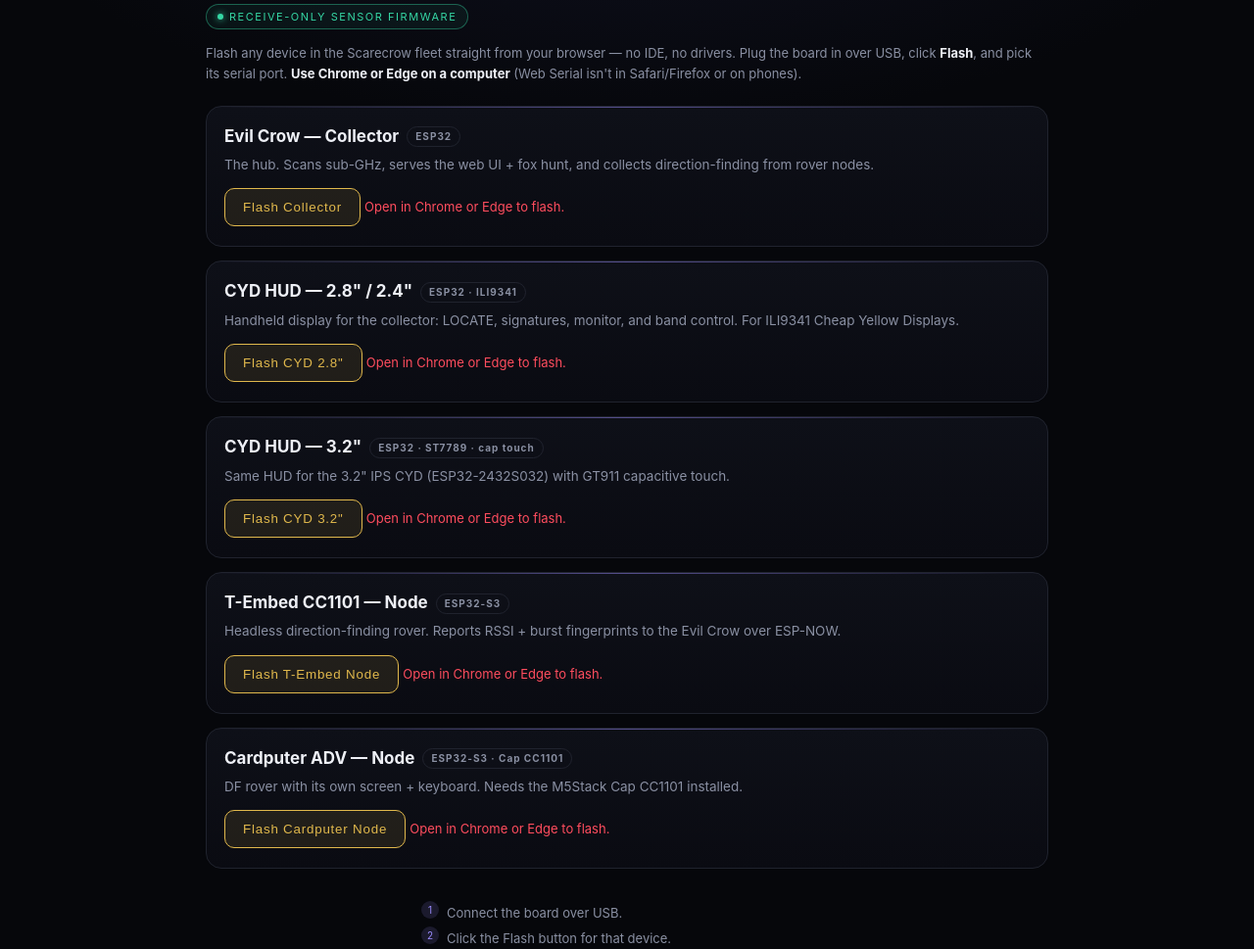
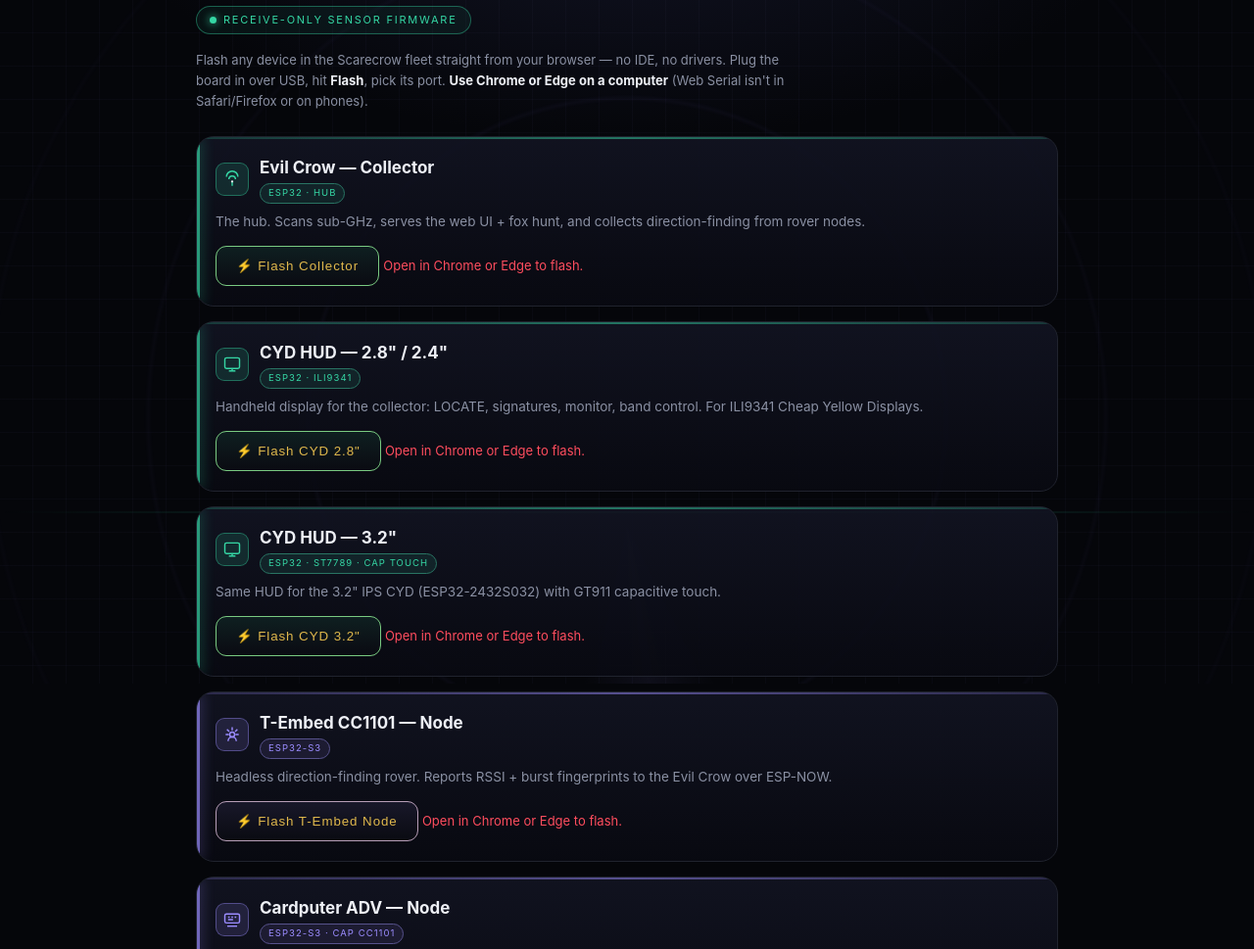
Before and after one commit to anubisdarkwatch/Scarecrow, a plain HTML site: page docs/index.html in a window 1280 px wide. Shown: the part 102-1071 px from the top of the page at 98% size. Drawn offline with Linux system fonts and the light colour scheme.

Commit message:
Flasher UI: animated Darkwatch glow-up
Radar-sweep + grid background with a drifting scan line, pulsing crow mark RF
arcs, shimmering gradient title, breathing RX-ONLY pill. Device cards get a
per-chip accent (ESP32 teal / ESP32-S3 violet), hover lift + glow + border
streak, mini device-type glyphs, and sheen on the flash buttons. All pure CSS,
prefers-reduced-motion respected. Same ESP Web Tools buttons/manifests.

Co-Authored-By: Claude Opus 4.8 <noreply@anthropic.com>
Claude-Session: https://claude.ai/code/session_018bzYTVBsgVPV1tJWSxyfTX

```diff
--- a/docs/index.html
+++ b/docs/index.html
@@ -12,115 +12,195 @@
     --gold:#e0b84c; --acc:#9b8cff; --teal:#35d6a4; --hot:#ff4d5e;
   }
   *{box-sizing:border-box}
-  body{margin:0;background:radial-gradient(1200px 600px at 50% -10%,#121426 0%,var(--bg) 60%);
-    color:var(--ink);font:15px/1.5 -apple-system,BlinkMacSystemFont,"Segoe UI",Roboto,sans-serif;
-    min-height:100vh;padding:28px 18px 60px}
-  .wrap{max-width:860px;margin:0 auto}
-  header{display:flex;align-items:center;gap:14px;margin-bottom:6px}
-  .mark{width:46px;height:46px;flex:none}
-  h1{margin:0;font-size:26px;letter-spacing:.02em;
-    background:linear-gradient(90deg,var(--ink),#c7ccda);-webkit-background-clip:text;background-clip:text;color:transparent}
-  .sub{color:var(--acc);font-size:11px;letter-spacing:.22em;margin-top:2px}
-  .rx{display:inline-flex;align-items:center;gap:6px;margin:14px 0 4px;padding:4px 11px;border-radius:999px;
-    font-size:11px;letter-spacing:.14em;color:var(--teal);border:1px solid rgba(53,214,164,.4);background:rgba(53,214,164,.06)}
-  .rx::before{content:"";width:6px;height:6px;border-radius:50%;background:var(--teal);box-shadow:0 0 7px var(--teal)}
-  .note{color:var(--dim);font-size:13px;margin:10px 0 22px;line-height:1.6}
+  html,body{margin:0;min-height:100%}
+  body{background:#05060a;color:var(--ink);overflow-x:hidden;
+    font:15px/1.5 -apple-system,BlinkMacSystemFont,"Segoe UI",Roboto,sans-serif;
+    padding:34px 18px 60px;position:relative}
+
+  /* ---- animated background: radar sweep + grid + vignette ---- */
+  .bg{position:fixed;inset:0;z-index:0;pointer-events:none;overflow:hidden}
+  .bg::before{content:"";position:absolute;inset:0;
+    background:
+      linear-gradient(transparent 0 97%,rgba(155,140,255,.05) 100%) 0 0/100% 34px,
+      linear-gradient(90deg,transparent 0 97%,rgba(155,140,255,.05) 100%) 0 0/34px 100%,
+      radial-gradient(900px 500px at 50% -8%,#15172b 0%,#05060a 62%);}
+  .sweep{position:absolute;left:50%;top:-40vh;width:150vmax;height:150vmax;
+    transform:translateX(-50%);
+    background:conic-gradient(from 0deg,transparent 0deg,rgba(155,140,255,.08) 22deg,transparent 46deg);
+    animation:spin 12s linear infinite;opacity:.8}
+  .rings{position:absolute;left:50%;top:-30vh;transform:translateX(-50%);width:120vmax;height:120vmax;
+    border-radius:50%;opacity:.5;
+    background:
+      radial-gradient(circle,transparent 0 29.6%,rgba(155,140,255,.07) 30%,transparent 30.4%),
+      radial-gradient(circle,transparent 0 44.6%,rgba(155,140,255,.055) 45%,transparent 45.4%),
+      radial-gradient(circle,transparent 0 59.6%,rgba(155,140,255,.04) 60%,transparent 60.4%)}
+  .scan{position:fixed;left:0;right:0;height:2px;z-index:1;pointer-events:none;
+    background:linear-gradient(90deg,transparent,rgba(53,214,164,.5),transparent);
+    animation:drop 6.5s linear infinite;opacity:.5}
+  @keyframes spin{to{transform:translateX(-50%) rotate(360deg)}}
+  @keyframes drop{0%{top:-2%}100%{top:102%}}
+
+  .wrap{max-width:880px;margin:0 auto;position:relative;z-index:2}
+  header{display:flex;align-items:center;gap:15px;margin-bottom:4px}
+  .mark{width:52px;height:52px;flex:none;filter:drop-shadow(0 0 10px rgba(155,140,255,.5))}
+  .rfarc{animation:radiate 2.6s ease-in-out infinite}
+  .rfarc.a2{animation-delay:.7s}
+  @keyframes radiate{0%,100%{opacity:.1}45%{opacity:.65}}
+  h1{margin:0;font-size:30px;font-weight:800;letter-spacing:.02em;line-height:1;
+    background:linear-gradient(90deg,#eef0f6,#9b8cff,#e0b84c,#eef0f6);background-size:280% 100%;
+    -webkit-background-clip:text;background-clip:text;color:transparent;
+    animation:shimmer 7s linear infinite}
+  @keyframes shimmer{to{background-position:280% 0}}
+  .sub{color:var(--acc);font-size:11px;letter-spacing:.3em;margin-top:5px}
+
+  .rx{display:inline-flex;align-items:center;gap:7px;margin:18px 0 6px;padding:5px 13px;border-radius:999px;
+    font-size:11px;letter-spacing:.16em;color:var(--teal);border:1px solid rgba(53,214,164,.4);
+    background:rgba(53,214,164,.06);animation:breathe 2.6s ease-in-out infinite}
+  .rx::before{content:"";width:7px;height:7px;border-radius:50%;background:var(--teal);box-shadow:0 0 8px var(--teal)}
+  @keyframes breathe{0%,100%{box-shadow:0 0 0 rgba(53,214,164,0)}50%{box-shadow:0 0 18px rgba(53,214,164,.35)}}
+  .note{color:var(--dim);font-size:13px;margin:10px 0 24px;line-height:1.65;max-width:620px}
   .note b{color:var(--ink)} .note code{color:var(--gold);background:#05060a;padding:1px 6px;border-radius:5px}
-  .grid{display:grid;gap:14px}
-  .card{background:linear-gradient(180deg,var(--panel),#0a0b12);border:1px solid var(--line);border-radius:16px;
-    padding:18px 18px 20px;position:relative;overflow:hidden}
-  .card::before{content:"";position:absolute;top:0;left:0;right:0;height:1px;
-    background:linear-gradient(90deg,transparent,rgba(155,140,255,.5),transparent)}
-  .card h2{margin:0 0 3px;font-size:17px}
-  .chip{display:inline-block;font-size:10px;letter-spacing:.1em;color:var(--dim);
-    border:1px solid var(--line);border-radius:999px;padding:2px 8px;margin-left:8px;vertical-align:middle}
-  .card p{margin:6px 0 14px;color:var(--dim);font-size:13.5px}
-  esp-web-install-button{--esp-tools-button-color:var(--bg);--esp-tools-button-text-color:var(--gold)}
-  .flash{appearance:none;cursor:pointer;border:1px solid var(--gold);background:rgba(224,184,76,.1);
-    color:var(--gold);font:600 13px/1 inherit;letter-spacing:.06em;padding:11px 18px;border-radius:10px;
-    transition:.15s}
-  .flash:hover{background:rgba(224,184,76,.2)}
+
+  .grid{display:grid;gap:15px}
+  .card{--c:var(--acc);position:relative;border-radius:18px;padding:19px 19px 20px;
+    background:linear-gradient(180deg,rgba(18,20,34,.92),rgba(9,10,18,.92));
+    border:1px solid var(--line);overflow:hidden;transition:transform .2s,box-shadow .3s,border-color .3s}
+  .card::before{content:"";position:absolute;top:0;left:-30%;width:160%;height:2px;
+    background:linear-gradient(90deg,transparent,var(--c),transparent);opacity:.5;transition:opacity .3s}
+  .card::after{content:"";position:absolute;left:0;top:0;bottom:0;width:3px;background:var(--c);
+    box-shadow:0 0 14px var(--c);opacity:.7}
+  .card:hover{transform:translateY(-3px);border-color:color-mix(in srgb,var(--c) 55%,var(--line));
+    box-shadow:0 10px 40px rgba(0,0,0,.5),0 0 34px color-mix(in srgb,var(--c) 22%,transparent)}
+  .card:hover::before{opacity:1;animation:streak 1.1s ease}
+  @keyframes streak{0%{left:-60%}100%{left:30%}}
+  .esp32{--c:var(--teal)} .esp32s3{--c:var(--acc)}
+  .cardhead{display:flex;align-items:center;gap:11px;margin-bottom:4px}
+  .ico{width:34px;height:34px;flex:none;border-radius:9px;display:grid;place-items:center;
+    background:color-mix(in srgb,var(--c) 14%,transparent);border:1px solid color-mix(in srgb,var(--c) 40%,transparent)}
+  .ico svg{width:20px;height:20px;stroke:var(--c);fill:none;stroke-width:1.7}
+  .card h2{margin:0;font-size:17px}
+  .chip{display:inline-block;font-size:9.5px;letter-spacing:.11em;color:var(--c);
+    border:1px solid color-mix(in srgb,var(--c) 45%,var(--line));border-radius:999px;padding:2px 8px;
+    margin-top:3px;background:color-mix(in srgb,var(--c) 10%,transparent)}
+  .card p{margin:8px 0 15px;color:var(--dim);font-size:13.5px}
+  esp-web-install-button{--esp-tools-button-color:transparent;--esp-tools-button-text-color:var(--gold)}
+  .flash{appearance:none;cursor:pointer;position:relative;overflow:hidden;
+    border:1px solid color-mix(in srgb,var(--c) 60%,var(--gold));
+    background:linear-gradient(180deg,color-mix(in srgb,var(--c) 10%,#0a0b12),#0a0b12);
+    color:var(--gold);font:700 13px/1 inherit;letter-spacing:.07em;padding:12px 20px;border-radius:11px;
+    transition:.18s;box-shadow:0 0 0 rgba(224,184,76,0)}
+  .flash:hover{background:linear-gradient(180deg,rgba(224,184,76,.16),#0a0b12);
+    box-shadow:0 0 22px rgba(224,184,76,.3);transform:translateY(-1px)}
+  .flash::after{content:"";position:absolute;top:0;left:-120%;width:60%;height:100%;
+    background:linear-gradient(90deg,transparent,rgba(255,255,255,.18),transparent);transform:skewX(-20deg)}
+  .flash:hover::after{animation:sheen .8s ease}
+  @keyframes sheen{to{left:140%}}
   .unsupported{color:var(--hot);font-size:13px}
-  footer{margin-top:34px;color:var(--dim);font-size:12px;text-align:center;line-height:1.7}
+
+  footer{margin-top:36px;color:var(--dim);font-size:12px;text-align:center;line-height:1.7}
   footer a{color:var(--acc);text-decoration:none}
-  .steps{counter-reset:s;list-style:none;padding:0;margin:8px 0 0}
-  .steps li{counter-increment:s;position:relative;padding-left:26px;margin:4px 0;color:var(--dim);font-size:13px}
-  .steps li::before{content:counter(s);position:absolute;left:0;top:-1px;width:18px;height:18px;border-radius:50%;
-    background:rgba(155,140,255,.14);color:var(--acc);font-size:10px;text-align:center;line-height:18px}
+  .steps{counter-reset:s;list-style:none;padding:0;margin:8px auto 18px;max-width:430px;text-align:left}
+  .steps li{counter-increment:s;position:relative;padding-left:28px;margin:5px 0;color:var(--dim);font-size:13px}
+  .steps li::before{content:counter(s);position:absolute;left:0;top:-1px;width:19px;height:19px;border-radius:50%;
+    background:rgba(155,140,255,.14);color:var(--acc);font-size:10px;text-align:center;line-height:19px;
+    box-shadow:0 0 10px rgba(155,140,255,.25)}
+
+  @media (prefers-reduced-motion:reduce){
+    .sweep,.scan,.rfarc,h1,.rx,.card::before,.flash::after{animation:none!important}
+    .scan{display:none}
+  }
 </style>
 </head>
 <body>
+<div class="bg"><div class="sweep"></div><div class="rings"></div></div>
+<div class="scan"></div>
+
 <div class="wrap">
   <header>
     <svg class="mark" viewBox="0 0 48 48" fill="none">
       <defs><linearGradient id="g" x1="0" y1="0" x2="1" y2="1">
         <stop offset="0" stop-color="#b9adff"/><stop offset="1" stop-color="#6f5bff"/></linearGradient></defs>
-      <path d="M33 14a13 13 0 0 1 0 20" stroke="url(#g)" stroke-width="2" opacity=".55" stroke-linecap="round"/>
-      <path d="M37 10a19 19 0 0 1 0 28" stroke="url(#g)" stroke-width="2" opacity=".28" stroke-linecap="round"/>
+      <path class="rfarc" d="M33 14a13 13 0 0 1 0 20" stroke="url(#g)" stroke-width="2" opacity=".55" stroke-linecap="round"/>
+      <path class="rfarc a2" d="M37 10a19 19 0 0 1 0 28" stroke="url(#g)" stroke-width="2" opacity=".28" stroke-linecap="round"/>
       <path d="M6 18h18l-2 2.5H8z" fill="url(#g)" opacity=".9"/>
       <path d="M11 18c0-4 2-7 4-7s4 3 4 7z" fill="url(#g)"/>
       <path d="M7 31c0-7 5-12 12-13l11-3c1 0 2 1 1 2l-4 5 3 1c1 0 1 2 0 2l-6 2c-1 5-5 9-11 9-4 0-7-2-7-4z" fill="url(#g)"/>
       <circle cx="15" cy="28" r="1.7" fill="#06070b"/>
     </svg>
-    <div><h1>SCARECROW FLASHER</h1><div class="sub">ANUBIS&nbsp;DARKWATCH</div></div>
+    <div><h1>SCARECROW&nbsp;FLASHER</h1><div class="sub">ANUBIS&nbsp;DARKWATCH</div></div>
   </header>
 
   <span class="rx">RECEIVE-ONLY SENSOR FIRMWARE</span>
   <p class="note">
     Flash any device in the Scarecrow fleet straight from your browser &mdash; no IDE, no drivers.
-    Plug the board in over USB, click <b>Flash</b>, and pick its serial port.
+    Plug the board in over USB, hit <b>Flash</b>, pick its port.
     <b>Use Chrome or Edge on a computer</b> (Web Serial isn't in Safari/Firefox or on phones).
   </p>
 
   <div class="grid">
-    <div class="card">
-      <h2>Evil Crow &mdash; Collector<span class="chip">ESP32</span></h2>
+    <div class="card esp32">
+      <div class="cardhead">
+        <span class="ico"><svg viewBox="0 0 24 24"><path d="M5 9a7 7 0 0 1 14 0"/><path d="M8 12a4 4 0 0 1 8 0"/><circle cx="12" cy="15" r="1.4" fill="currentColor" stroke="none"/><path d="M12 16v4"/></svg></span>
+        <div><h2>Evil Crow &mdash; Collector</h2><span class="chip">ESP32 · HUB</span></div>
+      </div>
       <p>The hub. Scans sub-GHz, serves the web UI + fox hunt, and collects direction-finding from rover nodes.</p>
       <esp-web-install-button manifest="manifests/collector.json">
-        <button class="flash" slot="activate">Flash Collector</button>
+        <button class="flash" slot="activate">⚡ Flash Collector</button>
         <span slot="unsupported" class="unsupported">Open in Chrome or Edge to flash.</span>
       </esp-web-install-button>
     </div>
 
-    <div class="card">
-      <h2>CYD HUD &mdash; 2.8&quot; / 2.4&quot;<span class="chip">ESP32 · ILI9341</span></h2>
-      <p>Handheld display for the collector: LOCATE, signatures, monitor, and band control. For ILI9341 Cheap Yellow Displays.</p>
+    <div class="card esp32">
+      <div class="cardhead">
+        <span class="ico"><svg viewBox="0 0 24 24"><rect x="3" y="4" width="18" height="13" rx="2"/><path d="M8 20h8"/><path d="M12 17v3"/></svg></span>
+        <div><h2>CYD HUD &mdash; 2.8&quot; / 2.4&quot;</h2><span class="chip">ESP32 · ILI9341</span></div>
+      </div>
+      <p>Handheld display for the collector: LOCATE, signatures, monitor, band control. For ILI9341 Cheap Yellow Displays.</p>
       <esp-web-install-button manifest="manifests/cyd-28.json">
-        <button class="flash" slot="activate">Flash CYD 2.8&quot;</button>
+        <button class="flash" slot="activate">⚡ Flash CYD 2.8&quot;</button>
         <span slot="unsupported" class="unsupported">Open in Chrome or Edge to flash.</span>
       </esp-web-install-button>
     </div>
 
-    <div class="card">
-      <h2>CYD HUD &mdash; 3.2&quot;<span class="chip">ESP32 · ST7789 · cap touch</span></h2>
+    <div class="card esp32">
+      <div class="cardhead">
+        <span class="ico"><svg viewBox="0 0 24 24"><rect x="3" y="4" width="18" height="13" rx="2"/><path d="M8 20h8"/><path d="M12 17v3"/></svg></span>
+        <div><h2>CYD HUD &mdash; 3.2&quot;</h2><span class="chip">ESP32 · ST7789 · CAP TOUCH</span></div>
+      </div>
       <p>Same HUD for the 3.2&quot; IPS CYD (ESP32-2432S032) with GT911 capacitive touch.</p>
       <esp-web-install-button manifest="manifests/cyd-32.json">
-        <button class="flash" slot="activate">Flash CYD 3.2&quot;</button>
+        <button class="flash" slot="activate">⚡ Flash CYD 3.2&quot;</button>
         <span slot="unsupported" class="unsupported">Open in Chrome or Edge to flash.</span>
       </esp-web-install-button>
     </div>
 
-    <div class="card">
-      <h2>T-Embed CC1101 &mdash; Node<span class="chip">ESP32-S3</span></h2>
+    <div class="card esp32s3">
+      <div class="cardhead">
+        <span class="ico"><svg viewBox="0 0 24 24"><path d="M12 3v4"/><circle cx="12" cy="12" r="3"/><path d="M5.6 5.6l2.8 2.8M18.4 5.6l-2.8 2.8M4 12h4M16 12h4M7 20a5 5 0 0 1 10 0"/></svg></span>
+        <div><h2>T-Embed CC1101 &mdash; Node</h2><span class="chip">ESP32-S3</span></div>
+      </div>
       <p>Headless direction-finding rover. Reports RSSI + burst fingerprints to the Evil Crow over ESP-NOW.</p>
       <esp-web-install-button manifest="manifests/node-tembed.json">
-        <button class="flash" slot="activate">Flash T-Embed Node</button>
+        <button class="flash" slot="activate">⚡ Flash T-Embed Node</button>
         <span slot="unsupported" class="unsupported">Open in Chrome or Edge to flash.</span>
       </esp-web-install-button>
     </div>
 
-    <div class="card">
-      <h2>Cardputer ADV &mdash; Node<span class="chip">ESP32-S3 · Cap CC1101</span></h2>
+    <div class="card esp32s3">
+      <div class="cardhead">
+        <span class="ico"><svg viewBox="0 0 24 24"><rect x="3" y="5" width="18" height="11" rx="2"/><path d="M6 20h12"/><path d="M7 9h2M11 9h2M15 9h2M7 12h6"/></svg></span>
+        <div><h2>Cardputer ADV &mdash; Node</h2><span class="chip">ESP32-S3 · CAP CC1101</span></div>
+      </div>
       <p>DF rover with its own screen + keyboard. Needs the M5Stack Cap CC1101 installed.</p>
       <esp-web-install-button manifest="manifests/node-cardputer-adv.json">
-        <button class="flash" slot="activate">Flash Cardputer Node</button>
+        <button class="flash" slot="activate">⚡ Flash Cardputer Node</button>
         <span slot="unsupported" class="unsupported">Open in Chrome or Edge to flash.</span>
       </esp-web-install-button>
     </div>
   </div>
 
   <footer>
-    <ol class="steps" style="max-width:420px;margin:0 auto 18px;text-align:left">
+    <ol class="steps">
       <li>Connect the board over USB.</li>
       <li>Click the Flash button for that device.</li>
       <li>Pick the serial port (hold BOOT/G0 while plugging in if it doesn't appear).</li>
```
